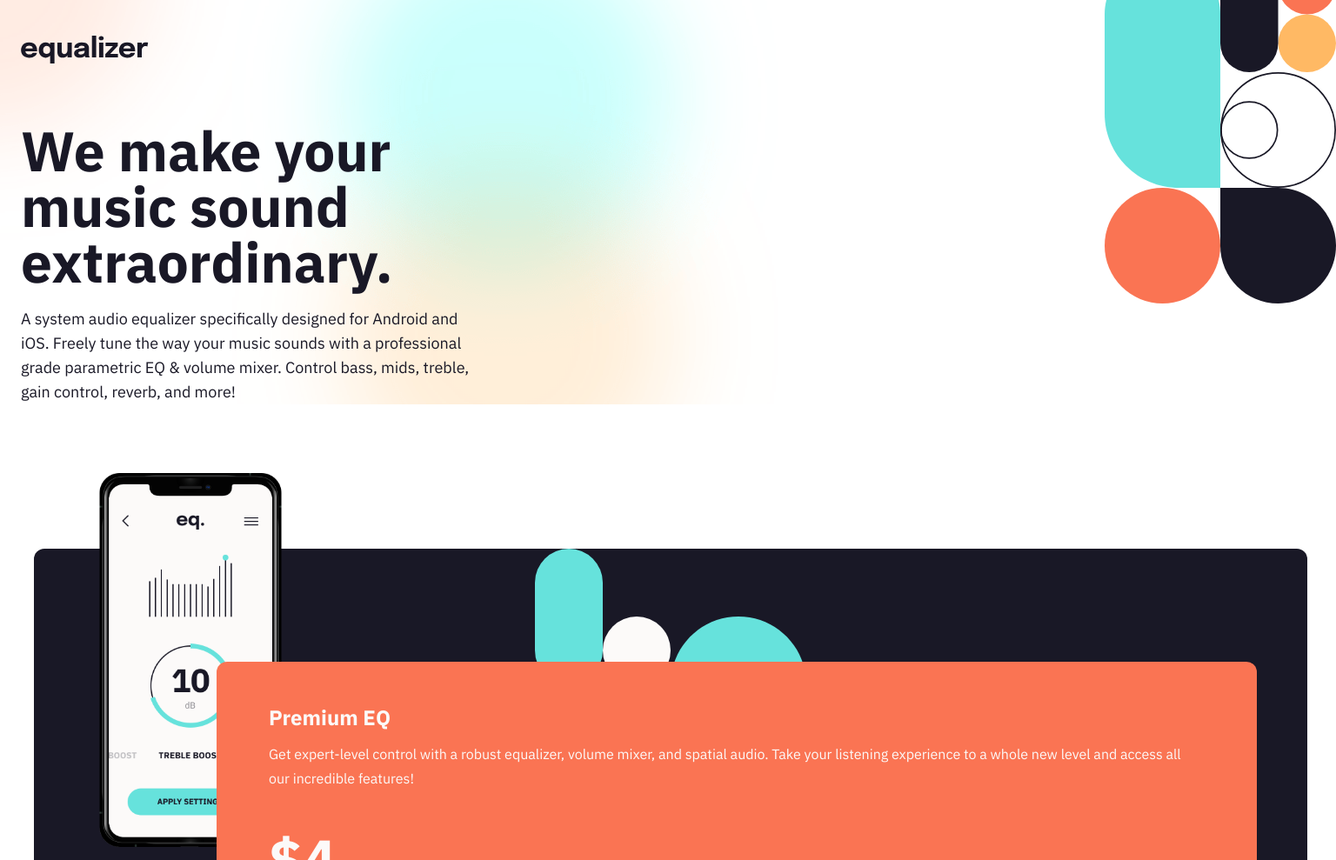
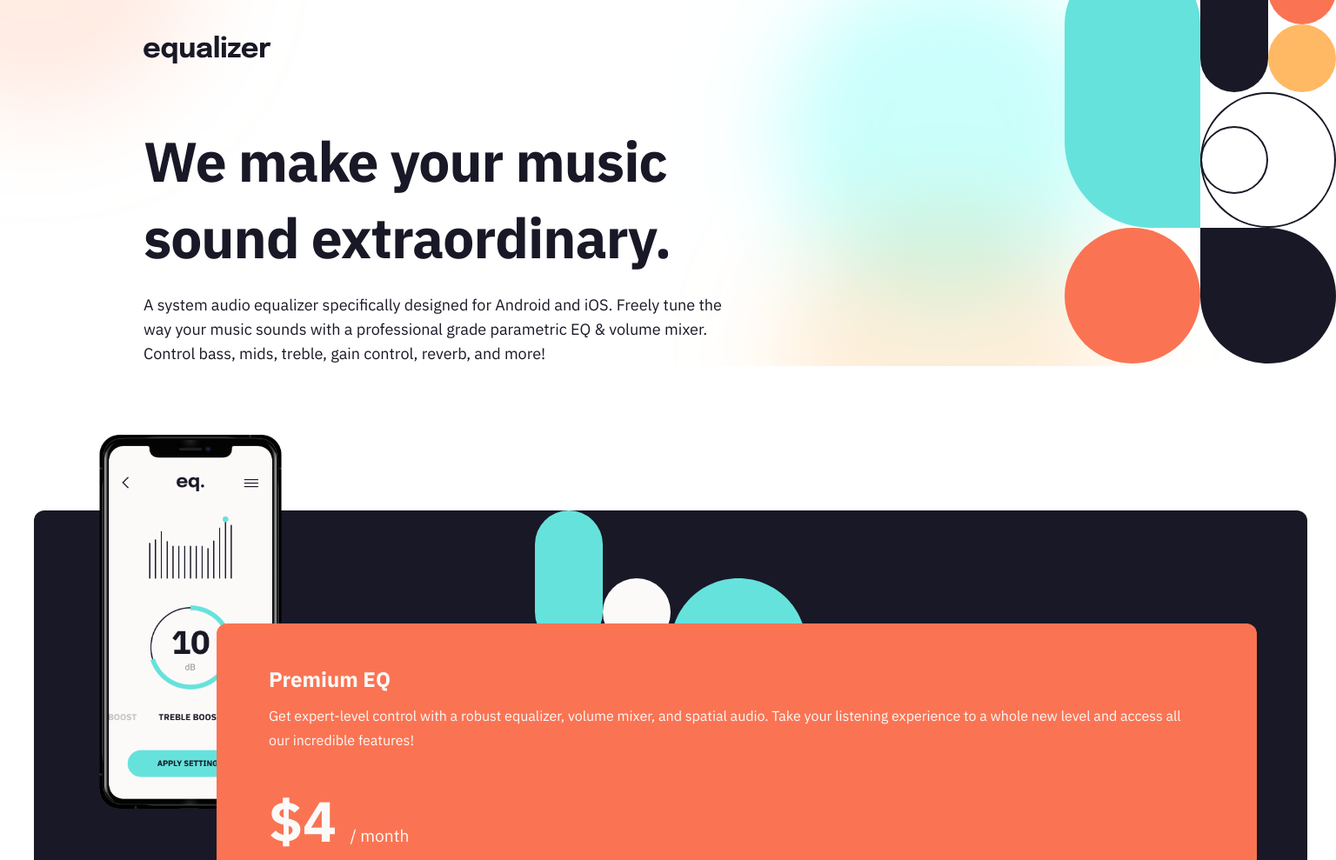
Before and after one commit to awesomeCoding999/frontend-mentor-Equalizer-page, a plain HTML site: page index.html in a window 1536 px wide. Shown: the top 989 px of the page at 87% size. Drawn offline with Linux system fonts and the light colour scheme.

Commit message:
feat: adding hero styles for desktop

```diff
--- a/styles.css
+++ b/styles.css
@@ -194,3 +194,63 @@ footer {
     height: 20px;
   }
 }
+
+@media (min-width: 90em) {
+  header {
+    background: url("./assets/bg-pattern-1.svg") no-repeat,
+      url("./assets/bg-main-desktop.png") no-repeat;
+    background-position: top -50px right, -300px -400px;
+    padding: 0 10.313rem;
+  }
+
+  .hero-tagline,
+  .hero-description {
+    padding-right: 10rem;
+    width: 825px;
+  }
+
+  .hero-tagline {
+    line-height: 88px;
+    letter-spacing: -1px;
+  }
+
+  .hero-description {
+    font-size: 1.125rem;
+    line-height: 28px;
+  }
+  /*
+  .premium-eq-content-container {
+    margin: 0 2.063rem 0 2.438rem;
+  }
+
+  .app-illustration {
+    left: 11.25rem;
+  }
+
+  .app-details-container {
+    top: 130px;
+    right: 58px;
+    left: 210px;
+    padding: 0 3.75rem;
+  }
+
+  footer {
+    margin-top: 10rem;
+  }
+
+  .social-text-and-icons-container {
+    display: flex;
+    justify-content: space-between;
+    align-items: center;
+  }
+
+  .social-icons-container {
+    margin-top: -1.875rem;
+    margin-right: 0.938rem;
+  }
+
+  .social-icon {
+    width: 20px;
+    height: 20px;
+  } */
+}
```
